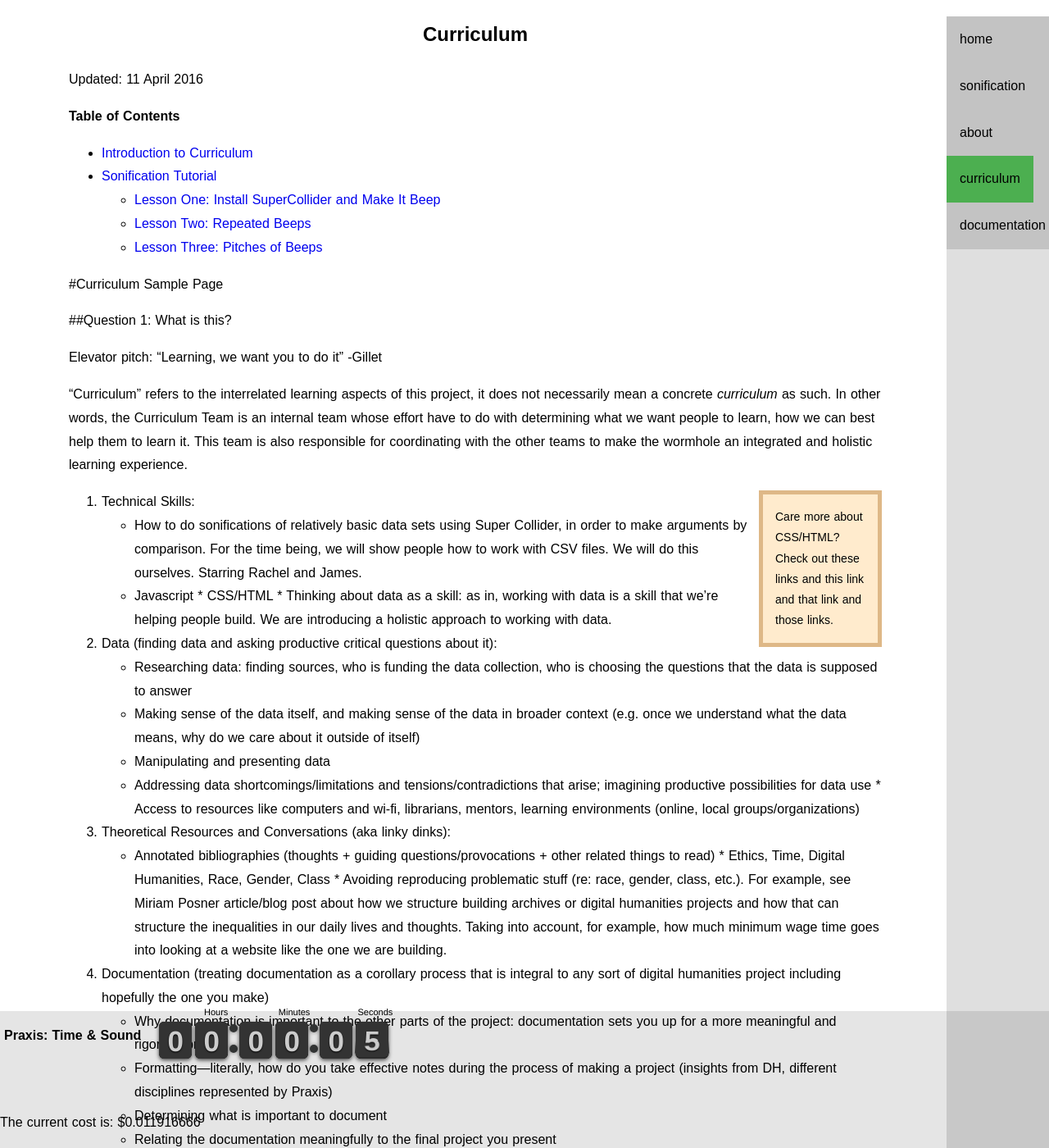
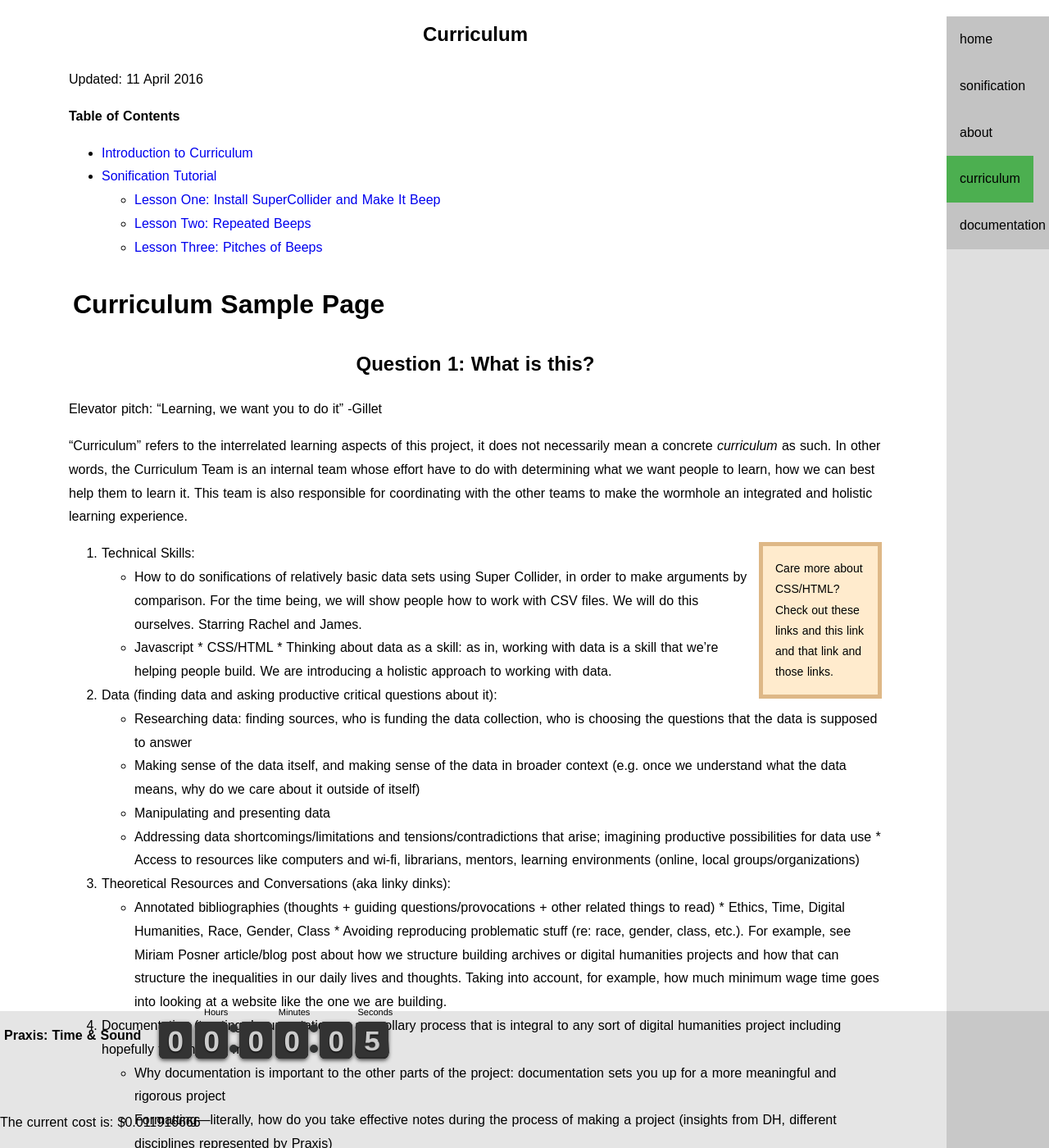
Before and after one commit to scholarslab/clockwork, a Jekyll site: the page built from curriculum.md, in a window 1280 px wide and 1400 px high. Shown: the whole window at 82% size. Built offline with Jekyll 4.4.1, drawn with Linux system fonts in a browser that asks for light colours; some web fonts are replaced.

Commit message:
fixed some formatting on the curriculum page and also changed more styling in the css file to make text smaller and fit better onto a phone

```diff
--- a/css/main.css
+++ b/css/main.css
@@ -6,14 +6,15 @@
 }
 
 body {
-  margin-left: 5%;
-  margin-right: 5%;
+  margin-left: 8px;
+  margin-right: 8px;
   font-family: "Droid Sans", sans-serif;
-  line-height: 1.8;
-  word-spacing: 0.75px;
+  line-height: 1.35;
+  word-spacing: .1px;
 }
   h1 {
-  padding: 5px 20px 0 5px;
+  padding: 5px 5px 0 5px;
+  /*font-size: 30px;*/
 }
 
 h2 {
@@ -150,6 +151,17 @@
  *
  * */
 @media screen and (min-width: 800px) {
+  body {
+    margin-left: 5%;
+    margin-right: 5%;
+    font-family: "Droid Sans", sans-serif;
+    line-height: 1.8;
+    word-spacing: 0.75px;
+  }
+
+    h1 {
+    padding: 5px 20px 0 5px;
+  }
   nav {
     display: block;
     width: 125px;
--- a/curriculum.md
+++ b/curriculum.md
@@ -38,9 +38,9 @@
   </h2> -->
 </div>
 
-#Curriculum Sample Page
+# Curriculum Sample Page
 
-##Question 1: What is this?
+## Question 1: What is this?
 
 Elevator pitch: “Learning, we want you to do it” -Gillet
 
```
